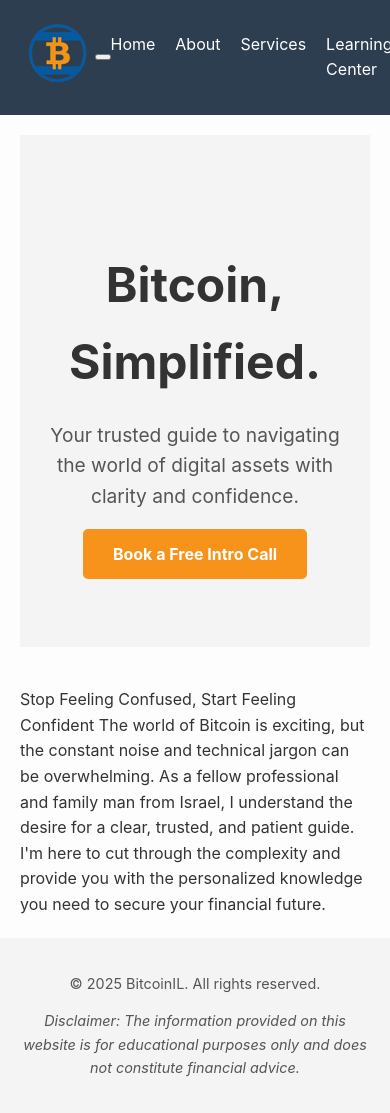
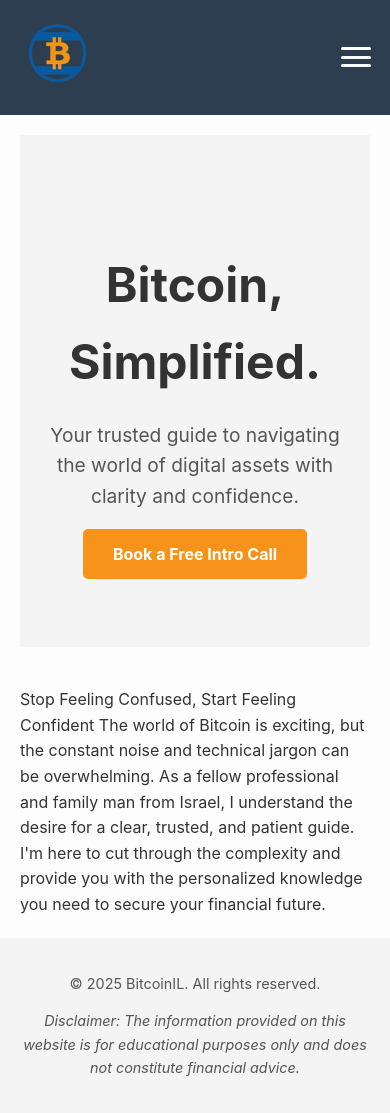
Before and after one commit to YaronWhite86/bitcoin-consulting-israel-staging.github.io, a Jekyll site: the page built from index.md, in a window 390 px wide. Built offline with Jekyll 4.4.1, drawn with Linux system fonts in a browser that asks for light colours.

Commit message:
Update style.css
hamburger menu

```diff
--- a/assets/css/style.css
+++ b/assets/css/style.css
@@ -95,3 +95,54 @@
 .home-content {
   padding-top: 40px;
 }
+/* -- Mobile Navigation Styles -- */
+.hamburger-menu {
+    display: none; /* Hidden by default on desktop */
+    flex-direction: column;
+    justify-content: space-around;
+    width: 30px;
+    height: 25px;
+    background: transparent;
+    border: none;
+    cursor: pointer;
+    padding: 0;
+}
+
+.hamburger-menu span {
+    width: 100%;
+    height: 3px;
+    background-color: white;
+    border-radius: 2px;
+}
+
+/* This is the media query - it applies styles only on screens 768px or smaller */
+@media (max-width: 768px) {
+    .nav-links {
+        display: none; /* Hide the desktop nav links */
+        position: absolute;
+        top: 60px; /* Position below the header */
+        left: 0;
+        right: 0;
+        background-color: #2c3e50;
+        width: 100%;
+        flex-direction: column;
+        text-align: center;
+    }
+
+    .nav-links.is-active {
+        display: flex; /* Show the nav links when the hamburger is clicked */
+    }
+
+    .nav-links li {
+        padding: 15px 0;
+        width: 100%;
+    }
+
+    .nav-links a:hover {
+        background-color: #34495e;
+    }
+
+    .hamburger-menu {
+        display: flex; /* Show the hamburger menu icon */
+    }
+}
```
